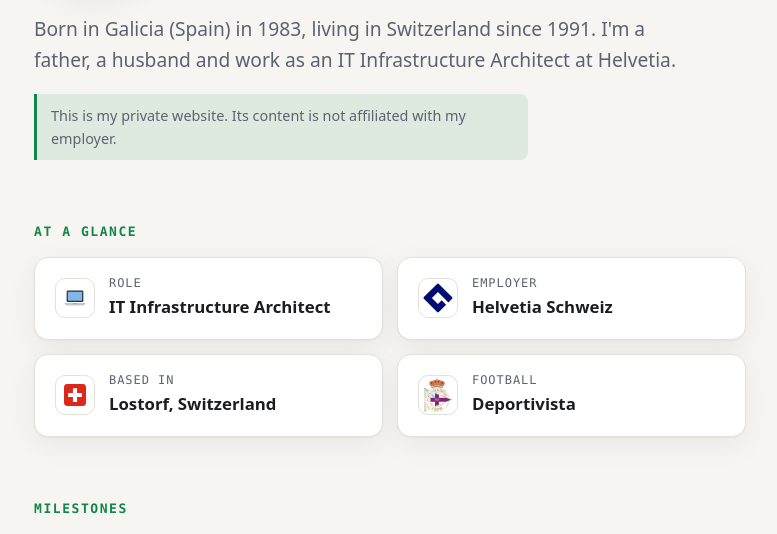
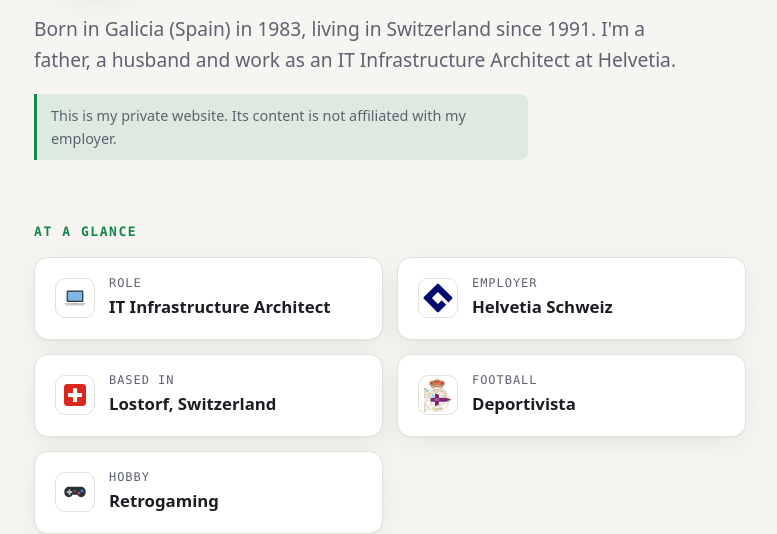
Before and after one commit to eloy83/eloy83.github.io, a plain HTML site: page index.html in a window 1280 px wide. Shown: the part 433-967 px from the top of the page, without its empty margins (250-1027 px from the left). Drawn offline with Linux system fonts and the light colour scheme.

Commit message:
Kachel Hobby: Retrogaming
Co-Authored-By: Claude Opus 5.5 <noreply@anthropic.com>
Claude-Session: https://claude.ai/code/session_01RGRojANHLeWkjBY2Pv2Vst

```diff
--- a/index.html
+++ b/index.html
@@ -278,6 +278,13 @@ Eloy Castro
               <div class="v"><a href="https://www.rcdeportivo.es" target="_blank" rel="noopener">Deportivista</a></div>
             </div>
           </div>
+          <div class="fact has-ico">
+            <span class="ico ico-img"><svg viewBox="1 8.5 30 16" width="34" height="18" aria-hidden="true"><path d="M8 9.5h16c3.6 0 6.5 2.9 6.5 6.5v1.5c0 3.3-2.7 6-6 6-1.9 0-3.4-.9-4.5-2.3l-.6-.8h-6.8l-.6.8c-1.1 1.4-2.6 2.3-4.5 2.3-3.3 0-6-2.7-6-6V16c0-3.6 2.9-6.5 6.5-6.5z" fill="#2b2f36"/><path d="M7.3 13h2.4v2.6h2.6V18H9.7v2.6H7.3V18H4.7v-2.4h2.6z" fill="#c4c8ce"/><circle cx="21.5" cy="18" r="1.9" fill="#e5484d"/><circle cx="25.6" cy="15" r="1.9" fill="#3b82f6"/><rect x="14" y="14.4" width="4" height="1.4" rx=".7" fill="#7d838d"/></svg></span>
+            <div>
+              <div class="k"><span class="de">Hobby</span><span class="en">Hobby</span><span class="es">Afición</span></div>
+              <div class="v">Retrogaming</div>
+            </div>
+          </div>
         </div>
       </section>
 
```
